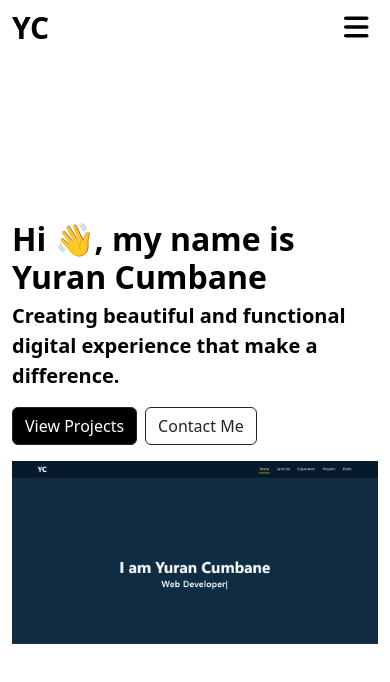
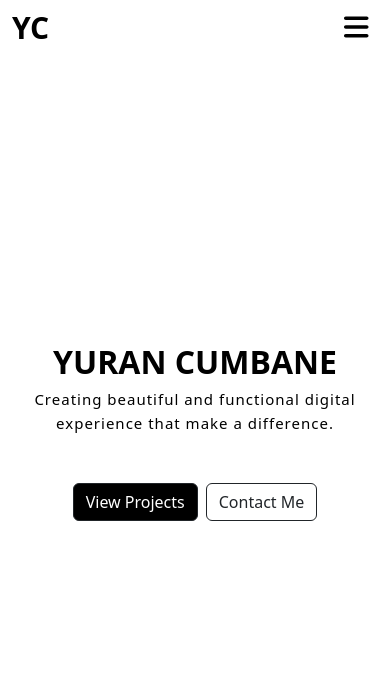
Before and after one commit to d3Jesus/yurancumbane, a React (Vite) app: page / in a window 390 px wide. Shown: the top 682 px of the page. Built offline with nearby package versions, Linux system fonts and the light colour scheme.

Commit message:
remove the image from hero section

```diff
--- a/src/components/hero/Hero.jsx
+++ b/src/components/hero/Hero.jsx
@@ -1,7 +1,6 @@
 import AOS from "aos";
 import "./hero.css";
 import { useEffect } from "react";
-import { ReactTyped } from "react-typed";
 
 function Hero() {
 	useEffect(() => {
@@ -11,24 +10,13 @@ function Hero() {
 	return (
 		<main className="container">
 			<section id="hero" className="hero section m-0">
-				<div
-					className="row align-items-center justify-content-between"
-					data-aos="fade-up"
-					data-aos-delay="100"
-				>
-					<div className="col-lg-6">
-						<h2>Hi 👋, my name is Yuran Cumbane</h2>
-						<p>
-							Creating beautiful and functional digital experience that make a difference.
-						</p>
-						<div className="d-flex gap-2 my-3">
-							<a className="btn btn-dark" href="#projects">View Projects</a>
-							<a className="btn btn-outline-dark" href="#contact">Contact Me</a>
-						</div>
-					</div>
-					<div className="col-lg-6">
-						<img src="./portfolio.PNG" className="img-fluid" alt="YC picture" width={622} height={312} />
-					</div>
+				<h1 className="text-uppercase" data-aos="fade-up" data-aos-delay="100">Yuran Cumbane</h1>
+				<p data-aos="fade-up" data-aos-delay="200">
+					<span>Creating beautiful and functional digital experience that make a difference.</span>
+				</p>
+				<div className="d-flex gap-2 mt-5" data-aos="fade-up" data-aos-delay="300">
+					<a className="btn btn-dark" href="#projects">View Projects</a>
+					<a className="btn btn-outline-dark" href="#contact">Contact Me</a>
 				</div>
 			</section>
 		</main>
--- a/src/components/hero/hero.css
+++ b/src/components/hero/hero.css
@@ -1,23 +1,13 @@
  .hero {
     width: 100%;
     min-height: calc(100vh - 92px);
-    /* position: relative; */
     padding: 60px 0;
     display: flex;
+    flex-direction: column;
     align-items: center;
-    justify-content: space-between;
+    justify-content: center;
     color: var(--white-color);
   }
-/*
-  /* .hero img {
-    position: absolute;
-    inset: 0;
-    display: block;
-    /* width: 100%; */
-    /* height: 100%; *
-    object-fit: cover;
-    z-index: 1;
-  } *
 
   .hero:before {
     content: "";
@@ -26,12 +16,7 @@
     z-index: 2;
   }
 
-  .hero .container {
-    position: relative;
-    z-index: 3;
-  }
-  */
-  .hero h2 {
+  .hero h1 {
     margin: 0;
     font-size: 54px;
     font-weight: 700;
@@ -41,20 +26,21 @@
   .hero p {
     margin: 5px 0 0 0;
     font-size: 16px;
-    font-weight: 600;
     color: black;
+    text-align: center;
   }
 
   .hero p span {
-    letter-spacing: 1px;
+    letter-spacing: 3px;
   }
 
   @media (max-width: 768px) {
-    .hero h2 {
+    .hero h1 {
       font-size: 32px;
     }
 
-    .hero p {
-      font-size: 20px;
+    .hero p span{
+      font-size: 15px;
+      letter-spacing: 1px;
     }
   }
```
